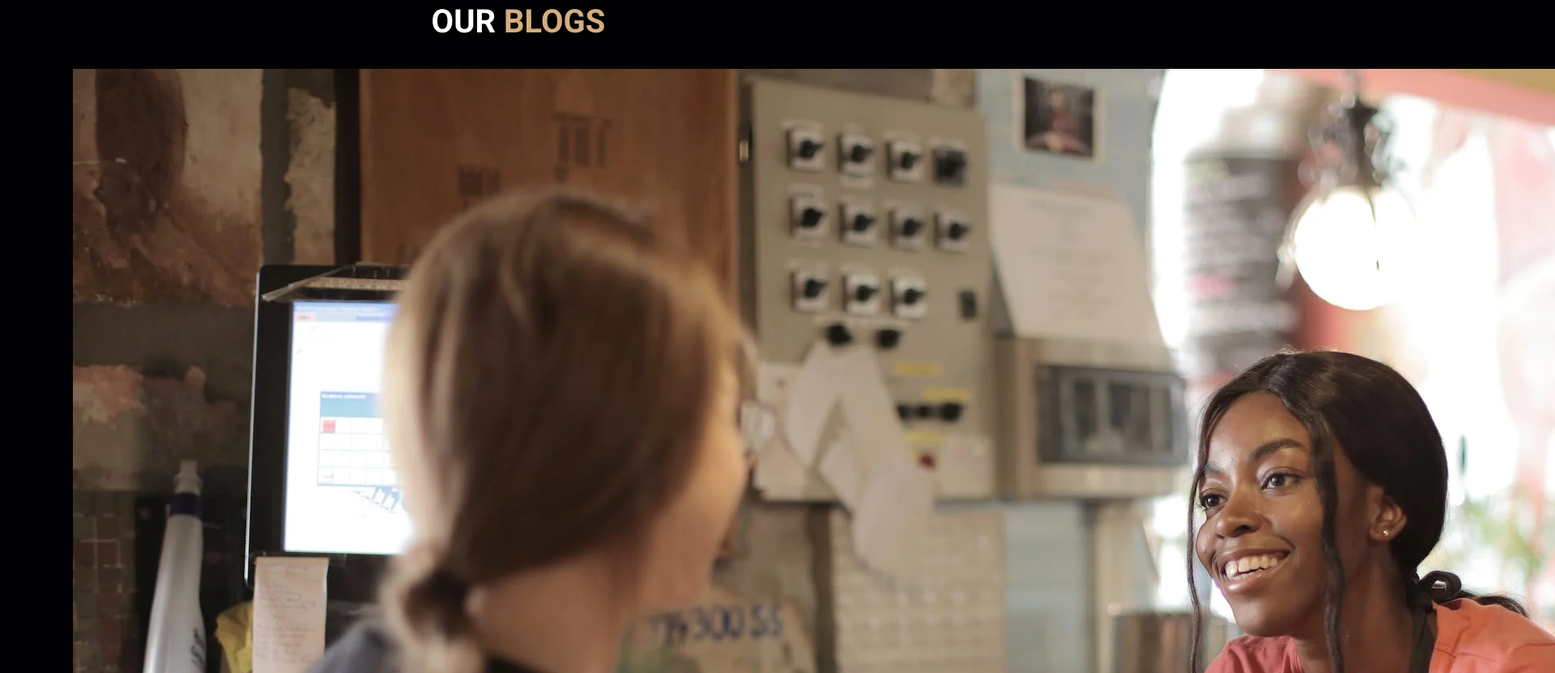
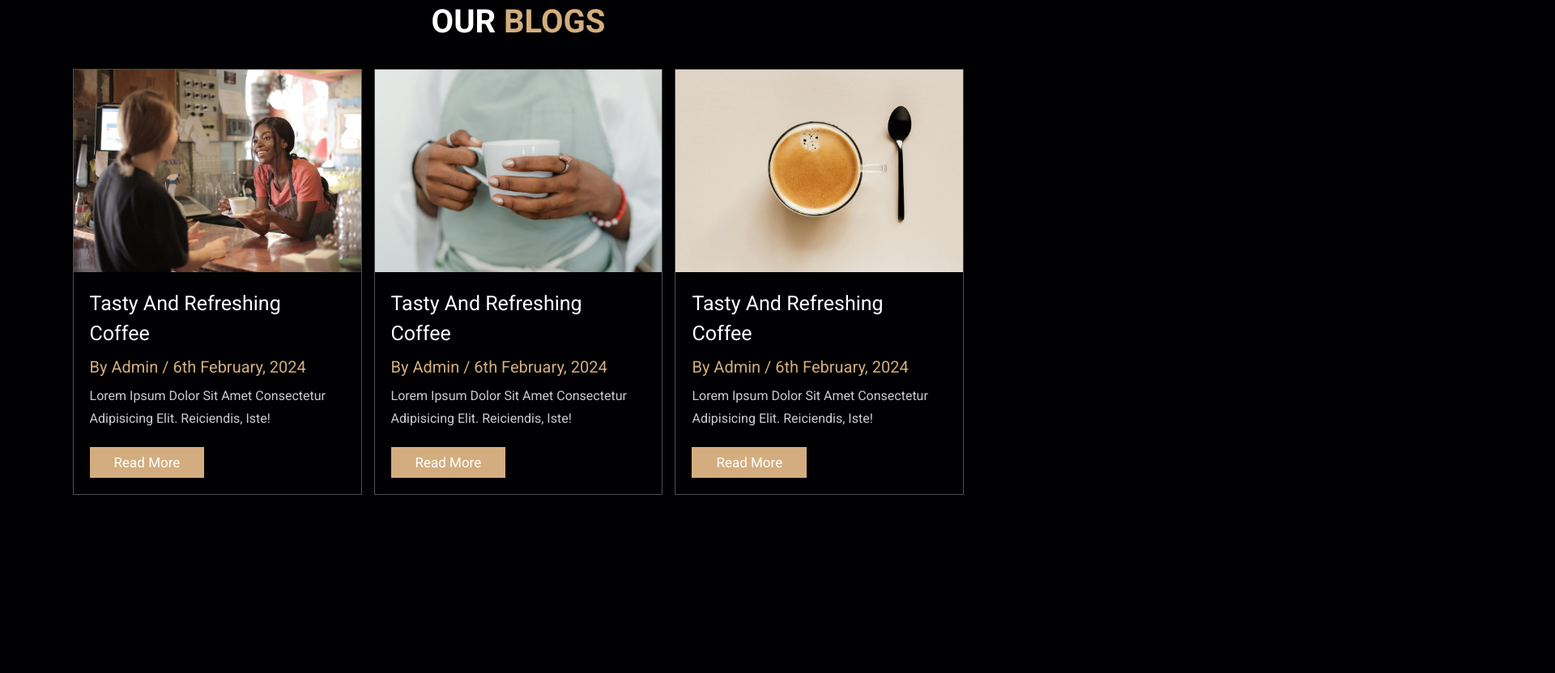
Before and after one commit to SolomonM23/Coffee-Shop, a plain HTML site: page index.html in a window 1280 px wide. Shown: the part 3885-4716 px from the top of the page at 81% size, 1920 px wide, since content can reach past the window. After the commit the page ends 4516 px from the top, so only its background shows below. Drawn offline with Linux system fonts and the light colour scheme.

Commit message:
all styling rules for blog section

```diff
--- a/css/styles.css
+++ b/css/styles.css
@@ -541,3 +541,58 @@ section {
     text-transform: none;
     background: none;
 }
+
+/* blog section */
+.blogs .box-container {
+    display: grid;
+    grid-template-columns: repeat(auto-fit, minmax(30rem, 1fr));
+    gap: 1.5rem;
+}
+
+.blogs .box-container .box {
+    border: var(--border);
+}
+
+.blogs .box-container .box .image {
+    height: 25rem;
+    overflow: hidden;
+    width: 100%;
+}
+
+.blogs .box-container .box .image img {
+    height: 100%;
+    object-fit: cover;
+    width: 100%;
+}
+
+.blogs .box-container .box:hover .image img {
+    transform: scale(1.2);
+}
+
+.blogs .box-container .box .content {
+    padding: 2rem;
+}
+
+.blogs .box-container .box .content .title {
+    font-size: 2.5rem;
+    line-height: 1.5;
+    color: #fff;
+}
+
+.blogs .box-container .box .content .title:hover {
+    color: var(--main-color);
+}
+
+.blogs .box-container .box .content span {
+    color: var(--main-color);
+    display: block;
+    padding-top: 1rem;
+    font-size: 2rem;
+}
+
+.blogs .box-container .box .content  p {
+    font-size: 1.6rem;
+    line-height: 1.8;
+    color: #ccc;
+    padding: 1rem 0;
+}
```
